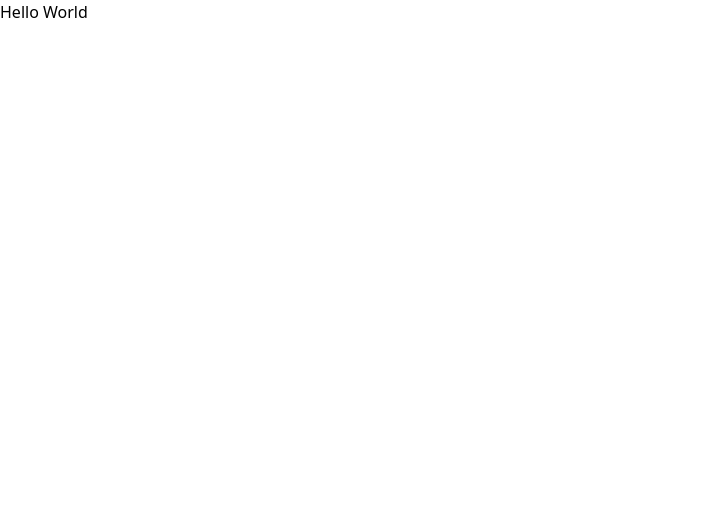
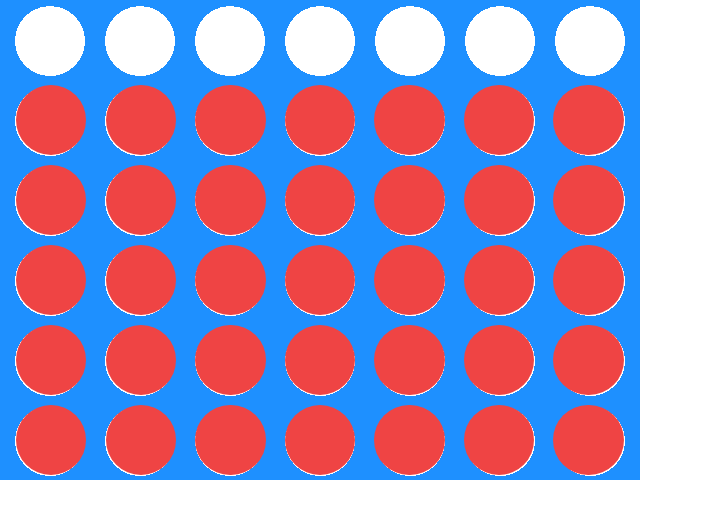
Before and after one commit to SamiZein/connectris, a React (Vite) app in the folder react/: page / in a window 1280 px wide. Shown: the top 518 px of the page, without its empty margins (0-703 px from the left). Built offline with nearby package versions, Linux system fonts and the light colour scheme.

Commit message:
Added tile and column components

```diff
--- a/react/src/App.jsx
+++ b/react/src/App.jsx
@@ -1,12 +1,24 @@
 import { useState } from 'react'
+import Board from './assets/Connect4Board.png'
+import Column from './Column'
 
 function App() {
-  const [count, setCount] = useState(0)
 
   return (
-    <>
-      <div>Hello World</div>
-    </>
+    <div>
+      <div className="h-[29.7rem] ml-4 absolute flex items-end space-x-[1.2rem]">
+        <Column />
+        <Column />
+        <Column />
+        <Column />
+        <Column />
+        <Column />
+        <Column />
+      </div>
+
+      <img src={Board} alt="board" />
+
+    </div>
   )
 }
 
--- a/react/src/Column.jsx
+++ b/react/src/Column.jsx
@@ -1,8 +1,16 @@
+import { useState } from 'react'
+import Tile from './Tile.jsx'
+export default function Column() {
+    const [tiles, setTiles] = useState([])
 
-function Column() {
+
     return (
-        <div>
-            <div></div>
+        <div className="pt-[.29rem] space-y-[.6rem]">
+            <Tile />
+            <Tile />
+            <Tile />
+            <Tile />
+            <Tile />
         </div>
     )
 }
--- /dev/null
+++ b/react/src/Tile.jsx
@@ -0,0 +1,7 @@
+import React from 'react';
+
+export default function Tile() {
+  return (
+    <div className="-z-10 bg-red-500 rounded-full size-[4.4rem]"></div>
+  );
+}
```
Also changed, not shown: react/src/assets/Connect4Board.png (added).
